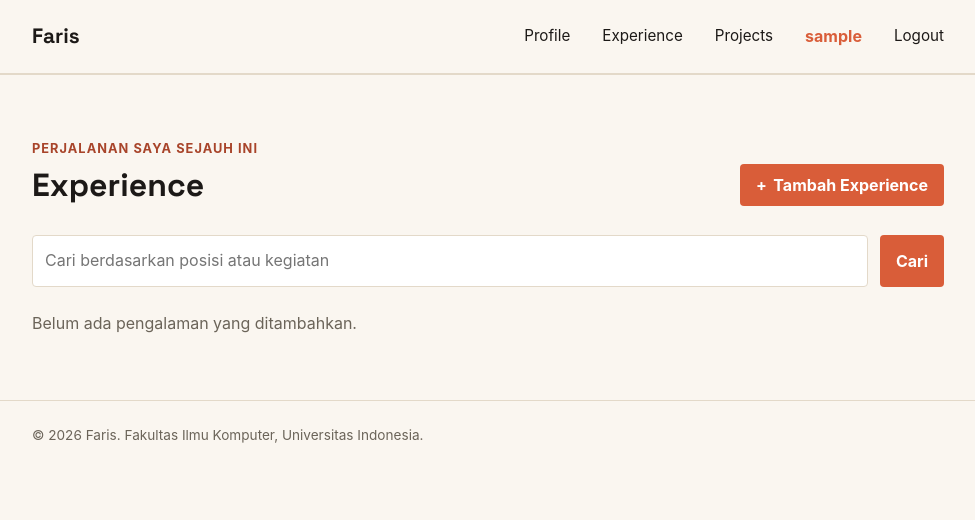
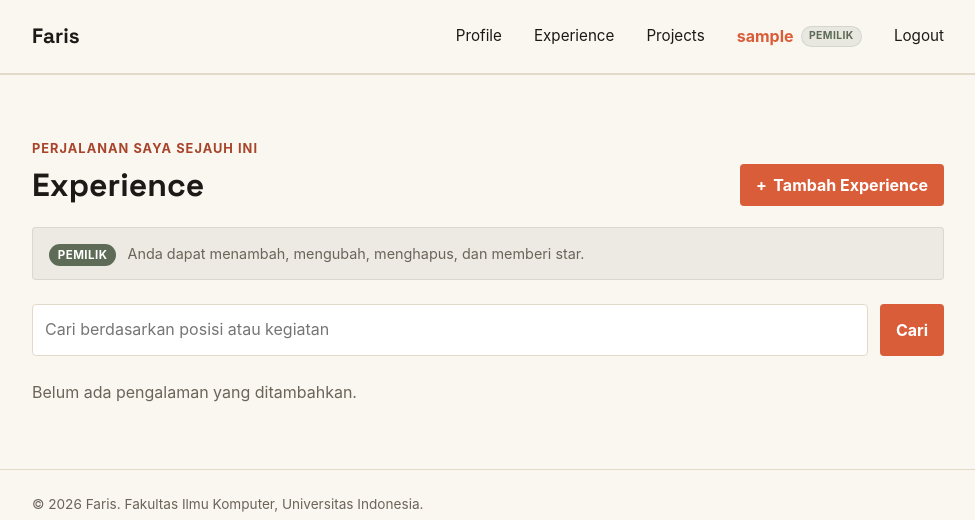
Before and after one commit to Faris2506615223/myportfolio, a Django app: page /experience/ in a window 1280 px wide. Shown: the top 520 px of the page, without its empty margins (152-1127 px from the left). Run offline with Django 5.2, Linux system fonts and the light colour scheme; the visitor is signed in with stand-in values (Sample User, id 1); data that the repository does not hold is empty; some web fonts are replaced.

Commit message:
feat(ui): add role-aware experience controls and star status

```diff
--- a/static/css/style.css
+++ b/static/css/style.css
@@ -683,6 +683,29 @@ h1, .brand {
     border-top: 1px solid var(--line);
 }
 
+.access-summary {
+    margin: -0.5rem 0 1.5rem;
+    padding: 0.85rem 1rem;
+    color: var(--text-muted);
+    background: rgba(93, 107, 87, 0.08);
+    border: 1px solid var(--color-border-accent);
+    border-radius: var(--radius);
+    font-size: 0.9rem;
+}
+
+.access-summary__role {
+    display: inline-block;
+    margin-right: 0.45rem;
+    padding: 0.1rem 0.55rem;
+    color: #fff;
+    background: var(--color-accent-forest);
+    border-radius: var(--radius-full);
+    font-size: 0.72rem;
+    font-weight: 700;
+    letter-spacing: 0.04em;
+    text-transform: uppercase;
+}
+
 /* projects page */
 .project-page-section {
     padding: 4rem 0;
@@ -1177,9 +1200,24 @@ h1, .brand {
 
 /* Nav User & Form Messages */
 .nav-user {
+    display: inline-flex;
+    align-items: center;
+    gap: 0.45rem;
     color: var(--accent);
     font-weight: 700;
     align-self: center;
+}
+
+.nav-role {
+    padding: 0.08rem 0.45rem;
+    color: var(--color-accent-forest);
+    background: rgba(93, 107, 87, 0.1);
+    border: 1px solid var(--color-border-accent);
+    border-radius: var(--radius-full);
+    font-size: 0.65rem;
+    font-weight: 700;
+    letter-spacing: 0.04em;
+    text-transform: uppercase;
 }
 
 .form-message {
@@ -1278,6 +1316,8 @@ h1, .brand {
     }
 
     .experience-actions .button,
+    .experience-actions .star-form,
+    .experience-actions .star-form .button,
     .project-card-actions > a,
     .project-card-actions > .button,
     .project-card-actions .star-form,
--- a/templates/base.html
+++ b/templates/base.html
@@ -32,7 +32,10 @@
                 <a href="{% url 'main:show_experience' %}">Experience</a>
                 <a href="{% url 'main:show_projects' %}">Projects</a>
                 {% if user.is_authenticated %}
-                    <span class="nav-user">{{ user.username }}</span>
+                    <span class="nav-user">
+                        {{ user.username }}
+                        <span class="nav-role">{{ user_role }}</span>
+                    </span>
                     <a href="{% url 'main:logout' %}">Logout</a>
                 {% else %}
                     <a href="{% url 'main:login' %}">Login</a>
--- /dev/null
+++ b/templates/components/experience_star.html
@@ -0,0 +1,2 @@
+{% url 'main:toggle_experience_star' experience.id as star_url %}
+{% include "components/star_button.html" with starred_object=experience star_url=star_url %}
--- a/templates/experience.html
+++ b/templates/experience.html
@@ -20,6 +20,19 @@
                         </a>
                     {% endif %}
                 </div>
+
+                {% if user.is_authenticated %}
+                    <p class="access-summary">
+                        <span class="access-summary__role">{{ user_role }}</span>
+                        {% if user.is_superuser %}
+                            Anda dapat menambah, mengubah, menghapus, dan memberi star.
+                        {% elif is_editor %}
+                            Anda dapat mengubah dan memberi star, tetapi tidak dapat menambah atau menghapus.
+                        {% else %}
+                            Anda dapat memberi atau membatalkan star pada experience.
+                        {% endif %}
+                    </p>
+                {% endif %}
 
                 <form method="get"
                       action="{% url 'main:show_experience' %}"
@@ -57,17 +70,21 @@
                                 <p class="experience-status">Selesai</p>
                             {% endif %}
 
-                            {% if user.is_superuser %}
-                                <div class="experience-actions">
+                            <div class="experience-actions">
+                                {% include "components/experience_star.html" with experience=experience %}
+
+                                {% if user.is_superuser or is_editor %}
                                     <a href="{% url 'main:update_experience' experience.id %}"
                                        class="button button-secondary">
                                         Ubah
                                     </a>
+                                {% endif %}
 
+                                {% if user.is_superuser %}
                                     {% url 'main:delete_experience' experience.id as delete_url %}
                                     {% include "components/delete_modal.html" with modal_id=experience.id item_type="Experience" item_title=experience.title delete_url=delete_url %}
-                                </div>
-                            {% endif %}
+                                {% endif %}
+                            </div>
                         </article>
                     {% empty %}
                         {% if title_query %}
```
Also changed, not shown: templates/components/project_star.html (+2 -10 lines), templates/components/star_button.html (added, +14 -0 lines).
